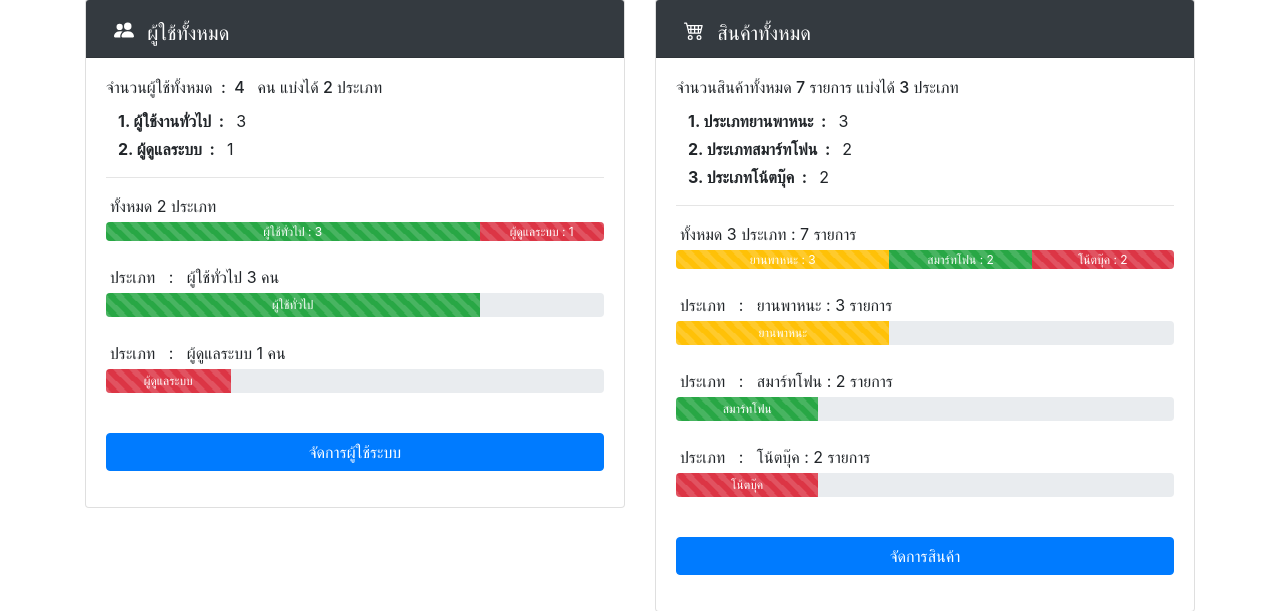
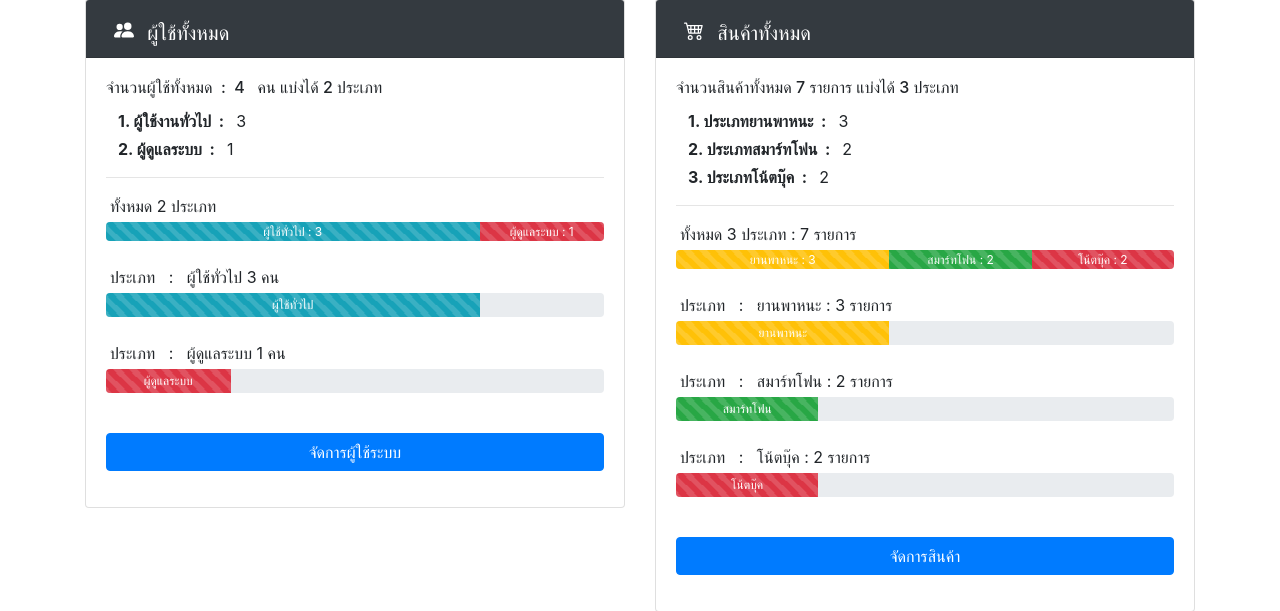
Before and after one commit to Nattawut-M/php-2nd-shop, a PHP site: page /admin.php in a window 1280 px wide. Shown: the part 174-785 px from the top of the page. Run offline with PHP 8.4, Linux system fonts and the light colour scheme; a user stored in the database is signed in; data comes from the database, SQL or seed files in the repository; some libraries are stand-ins or nearby versions.

Commit message:
change color of progress-bar

```diff
--- a/admin.php
+++ b/admin.php
@@ -92,14 +92,14 @@
 						<!-- all -->
 						<p>ทั้งหมด 2 ประเภท</p>
 						<div class="progress progress-all">
-							<div class="progress-bar bg-success progress-bar-striped progress-bar-animated" role="progressbar" style="width: <?php echo $countUser * (100/$countAllUsers) ?>%" aria-valuenow="15" aria-valuemin="0" aria-valuemax="100">ผู้ใช้ทั่วไป : <?php echo $countUser ?></div>
+							<div class="progress-bar bg-info progress-bar-striped progress-bar-animated" role="progressbar" style="width: <?php echo $countUser * (100/$countAllUsers) ?>%" aria-valuenow="15" aria-valuemin="0" aria-valuemax="100">ผู้ใช้ทั่วไป : <?php echo $countUser ?></div>
 							<div class="progress-bar bg-danger progress-bar-striped progress-bar-animated" role="progressbar" style="width: <?php echo $countAdmin * (100/$countAllUsers) ?>%" aria-valuenow="30" aria-valuemin="0" aria-valuemax="100">ผู้ดูแลระบบ : <?php echo $countAdmin ?></div>
 						</div>
 
 						<!-- notebook -->
 						<p>ประเภท &nbsp : &nbsp ผู้ใช้ทั่วไป <?php echo $countUser ?> คน</p>
 						<div class="progress">
-							<div class="progress-bar bg-success progress-bar-striped progress-bar-animated" role="progressbar" style="width: <?php echo $countUser * (100/$countAllUsers) ?>%" aria-valuenow="33" aria-valuemin="0" aria-valuemax="100"><?php echo "ผู้ใช้ทั่วไป" ?></div>
+							<div class="progress-bar bg-info progress-bar-striped progress-bar-animated" role="progressbar" style="width: <?php echo $countUser * (100/$countAllUsers) ?>%" aria-valuenow="33" aria-valuemin="0" aria-valuemax="100"><?php echo "ผู้ใช้ทั่วไป" ?></div>
 						</div>
 
 						<!-- notebook -->
```
